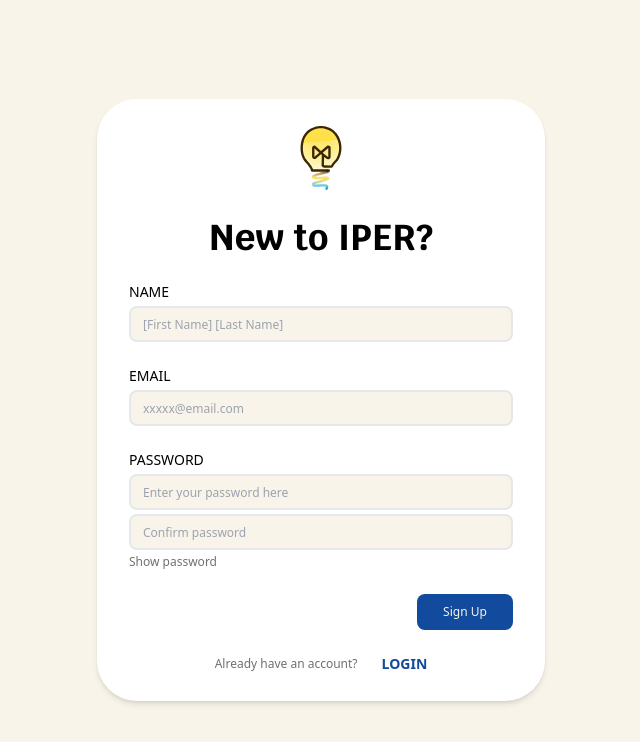
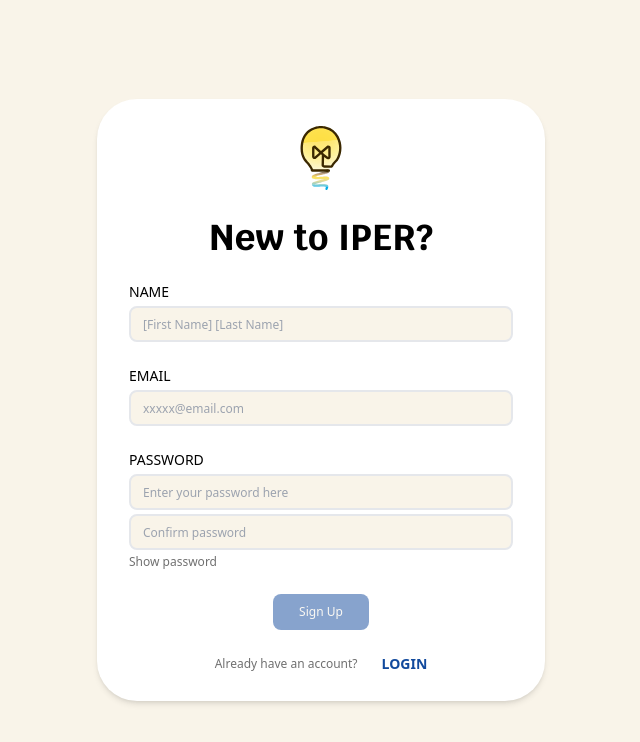
Before and after one commit to SHRmsks/local_alpha, a Next.js app in the folder frontend/: page /signup in a window 1280 px wide. Shown: the top 742 px of the page, without its empty margins (319-959 px from the left). Built offline with nearby package versions, Linux system fonts and the light colour scheme; a web font is replaced by a local one.

Commit message:
finished password check

```diff
--- a/frontend/src/app/signup/page.js
+++ b/frontend/src/app/signup/page.js
@@ -2,7 +2,7 @@
 
 import "@/app/global.css";
 import { useRouter } from "next/navigation";
-import { useState } from "react";
+import { useState, useEffect } from "react";
 import Image from "next/image";
 import logo from "@/../public/assets/login-page-logo.svg";
 
@@ -14,7 +14,32 @@ export default function Signup() {
   const [passwordValue, setPasswordValue] = useState("");
   const [confirmValue, setConfirmValue] = useState("");
   const [showPassword, setShowPassword] = useState(false);
+  const [legitPsswrd, setLegitPsswrd] = useState(true);
+  const [legitRepeat, setlegitRepeat] = useState(true);
 
+  useEffect(() => {
+    if (passwordValue !== "") {
+      if (
+        passwordValue.length < 6 ||
+        passwordValue.length > 30 ||
+        !/[a-z]/.test(passwordValue) ||
+        !/[A-Z]/.test(passwordValue)
+      ) {
+        setLegitPsswrd(false);
+      } else {
+        setLegitPsswrd(true);
+      }
+    } else {
+      setLegitPsswrd(true);
+    }
+    if (passwordValue !== "" && confirmValue !== "") {
+      if (passwordValue !== confirmValue) {
+        setlegitRepeat(false);
+      } else {
+        setlegitRepeat(true);
+      }
+    }
+  }, [passwordValue, confirmValue]);
   const signupHandler = () => {
     setNameValue("");
     setEmailValue("");
@@ -80,7 +105,21 @@ export default function Signup() {
           />
         </div>
         <div className="w-full flex flex-col gap-1">
-          <p className="text-sm">PASSWORD</p>
+          <div className="w-full flex-row gap-[5px] items-center justify-start">
+            <p className="text-sm">PASSWORD</p>
+            {legitPsswrd && legitRepeat ? null : legitPsswrd ? (
+              legitRepeat ? null : (
+                <p className="text-[#FF4949] text-[10px]">
+                  password is not matched
+                </p>
+              )
+            ) : (
+              <p className="text-[#FF4949] text-[10px] break-words text-pretty">
+                password must be longer than 6 digits and less than 15 digits
+                with at least one uppercase and lowercase{" "}
+              </p>
+            )}
+          </div>
           <input
             value={passwordValue}
             onChange={(evt) => setPasswordValue(evt.target.value)}
@@ -102,16 +141,18 @@ export default function Signup() {
             {showPassword ? "Hide password" : "Show password"}
           </p>
         </div>
-        <div className="flex justify-between items-center w-full">
+        <div className="flex justify-center items-center w-full">
           <button
-            className="text-[10px] md:text-xs text-[#707070] hover:underline"
-            style={{ visibility: "hidden" }}
-          >
-            Forgot password?
-          </button>
-          <button
+            disabled={
+              !legitPsswrd ||
+              !legitRepeat ||
+              passwordValue === "" ||
+              confirmValue === "" ||
+              nameValue === ""||
+              emailValue===""
+            }
             onClick={signupHandler}
-            className="bg-iper-blue w-20 md:w-24 py-2 md:py-2.5 rounded-lg text-iper-white text-[10px] md:text-xs transition hover:bg-iper-gold"
+            className=" bg-iper-blue w-20 md:w-24 py-2 md:py-2.5 rounded-lg text-iper-white text-[10px] md:text-xs transition hover:bg-iper-gold disabled:cursor-not-allowed disabled:opacity-50 disabled:bg-iper-blue"
           >
             Sign Up
           </button>
```
